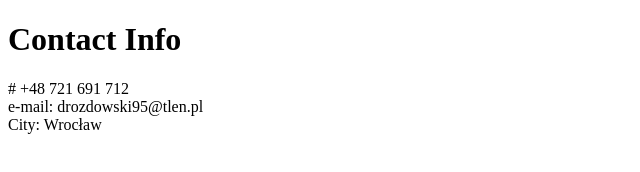
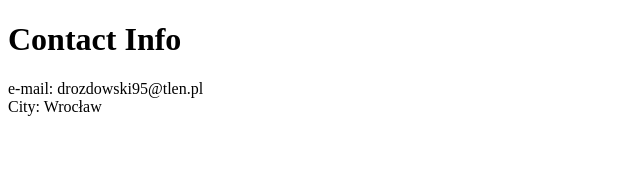
Before and after one commit to lukeDrozdovsky/HTML-resume, a plain HTML site: page public/ContactInfo.html in a window 1280 px wide. Shown: the whole page, without its empty margins (0-640 px from the left). Drawn offline with Linux system fonts and the light colour scheme.

Commit message:
Update ContactInfo.html

```diff
--- a/public/ContactInfo.html
+++ b/public/ContactInfo.html
@@ -8,7 +8,6 @@
     <Body>
         <h1>Contact Info</h1>
             <p>
-            # +48 721 691 712<br/>
             e-mail: drozdowski95@tlen.pl<br/>
             City: Wrocław
             </p>
```
